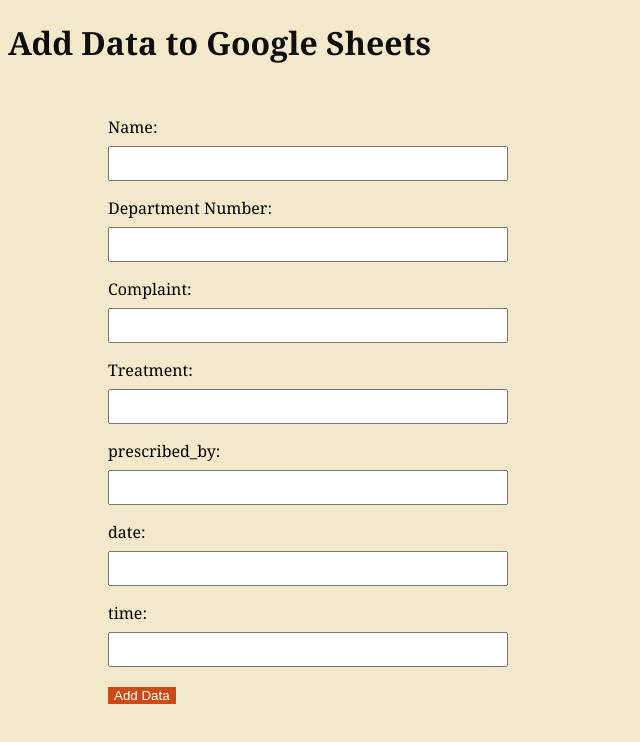
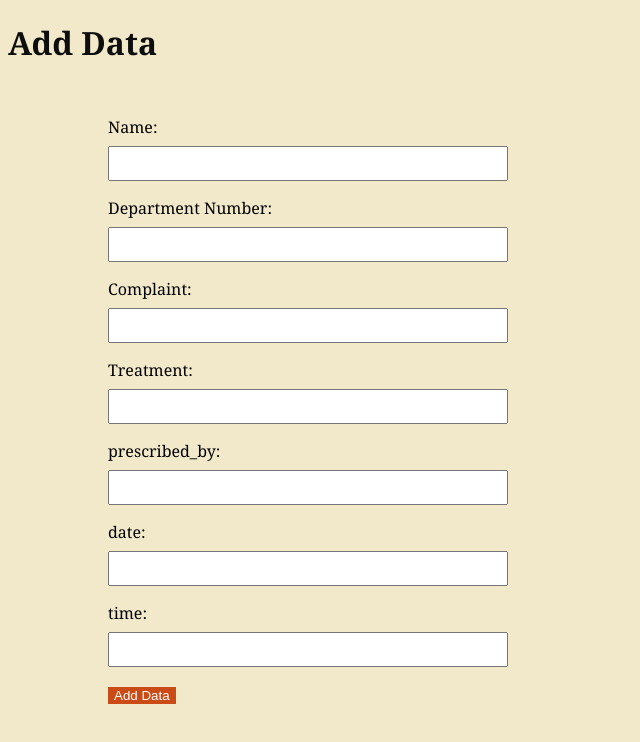
Before and after one commit to yashwanth679/vercel, a website: page public/index.html in a window 1280 px wide. Shown: the whole page, without its empty margins (0-640 px from the left). Drawn offline with Linux system fonts and the light colour scheme.

Commit message:
update index.html

```diff
--- a/public/index.html
+++ b/public/index.html
@@ -63,7 +63,7 @@
 
 </style>
 <body>
-<h1>Add Data to Google Sheets</h1>
+<h1>Add Data</h1>
 
 <form id="addDataForm">
   <label for="nameInputtt">Name:</label>
```
